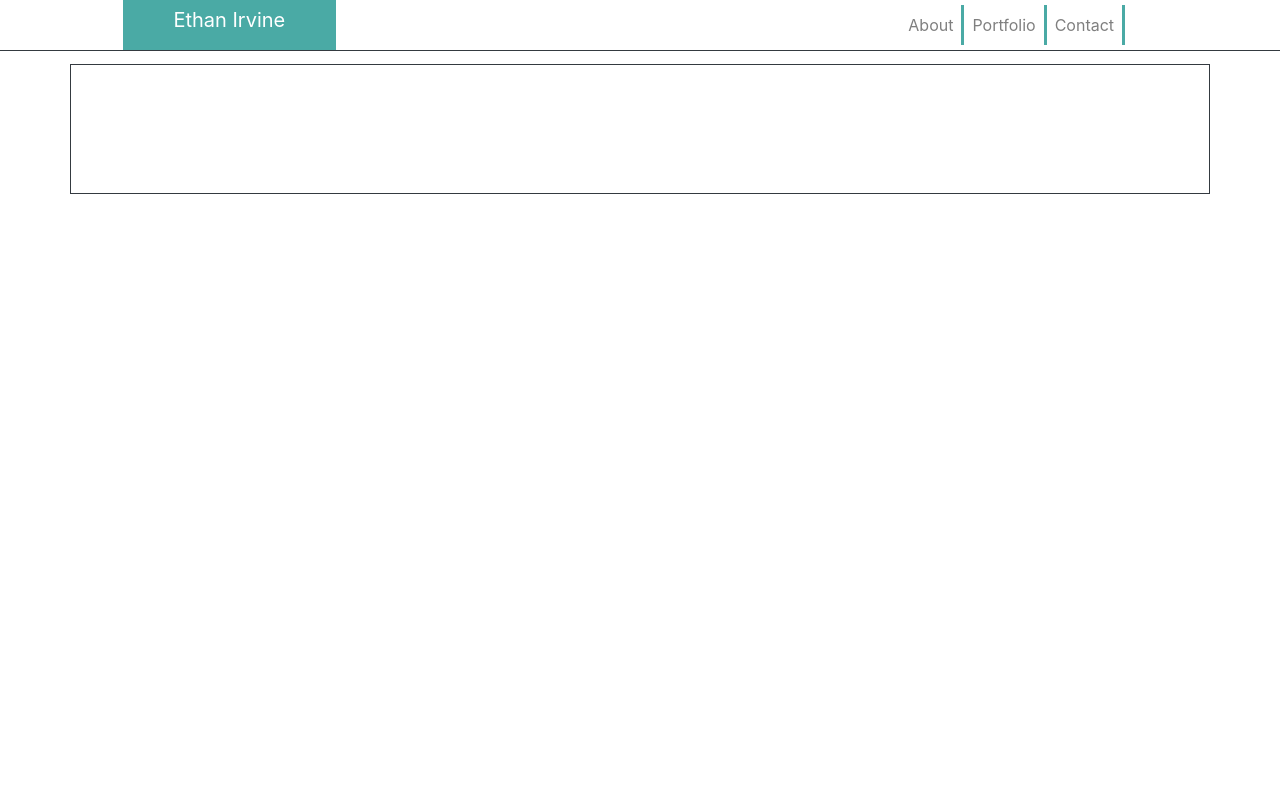
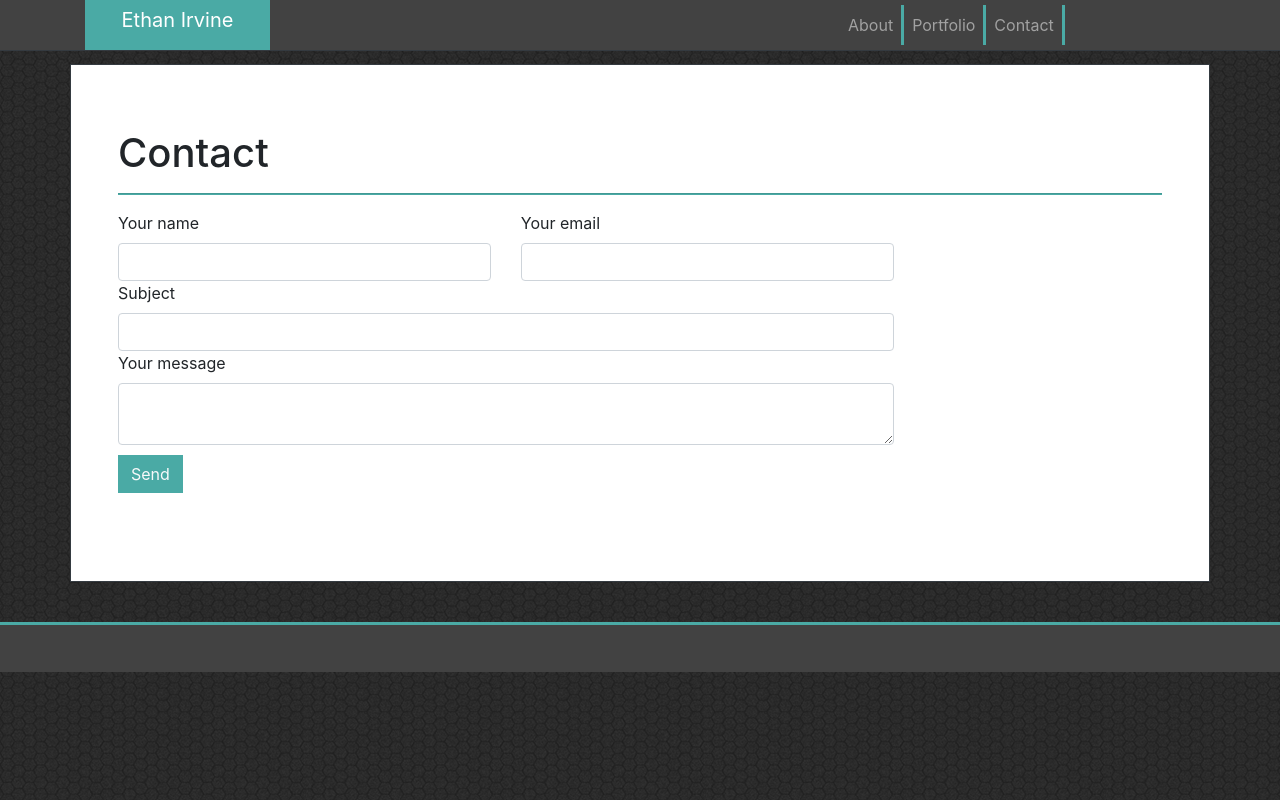
Before and after one commit to Ethan25Irvine/Portfolio-Page, a plain HTML site: page contact.html in a window 1280 px wide. Drawn offline with nearby package versions, Linux system fonts and the light colour scheme.

Commit message:
Created a footer using fixed position

```diff
--- a/contact.html
+++ b/contact.html
@@ -7,17 +7,16 @@
 
 <link rel="stylesheet" type="text/css" href="style.css"> -->
 
-<body>
+<body class="body">
 <!-- Navbar -->
+<div>
+    <nav class="navbar navbar-expand-md fixed-top navbar-dark border-bottom border-dark">
         <div class="container">
-    <nav class="navbar navbar-expand-md fixed-top navbar-light border-bottom border-dark">
-        <a class="navbar-brand col-sm-1"></a>
-        <a class="navbar-brand col-sm-2 name text-center">Ethan Irvine</a>
+            <a class="navbar-brand col-sm-4 col-md-3 col-lg-2 name text-center">Ethan Irvine</a>
             <button class="navbar-toggler" type="button" data-toggle="collapse" data-target="#navbarSupportedContent" aria-controls="navbarSupportedContent" aria-expanded="false" aria-label="Toggle navigation">
                 <span class="navbar-toggler-icon"></span>
             </button>
-        <div class="col-sm-5"></div>
-        <div class="collapse navbar-collapse col-sm-4 " id="navbarSupportedContent">
+            <div class="collapse navbar-collapse col-sm-4" id="navbarSupportedContent">
                 <ul class="navbar-nav mr-auto">
                     <li class="nav-item buttons">
                         <a class="nav-link" href="index.html">About</a>
@@ -30,13 +29,82 @@
                     </li>
                 </ul>
             </div>
+        </div>
     </nav>
 </div>
 
 <div class="jumbotron border border-dark container content">
+    <div class="container">
+        <h1>Contact</h1>
+        <hr class="line">
+
+        <!--Section: Contact v.2-->
+        <section class="mb-4">
+            <div class="row">
+
+                <!--Grid column-->
+                <div class="col-md-9 mb-md-0 mb-5">
+                    <form id="contact-form" name="contact-form" action="mail.php" method="POST">
+
+                        <!--Grid row-->
+                        <div class="row">
+
+                            <!--Grid column-->
+                            <div class="col-md-6">
+                                <div class="md-form mb-0">
+                                    <label for="name" class="">Your name</label>
+                                    <input type="text" id="name" name="name" class="form-control">
+                                </div>
+                            </div>
+                            <!--Grid column-->
+
+                            <!--Grid column-->
+                            <div class="col-md-6">
+                                <div class="md-form mb-0">
+                                    <label for="email" class="">Your email</label>
+                                    <input type="text" id="email" name="email" class="form-control">
+                                </div>
+                            </div>
+                            <!--Grid column-->
+                        </div>
+                        <!--Grid row-->
+
+                        <!--Grid row-->
+                        <div class="row">
+                            <div class="col-md-12">
+                                <div class="md-form mb-0">
+                                    <label for="subject" class="">Subject</label>
+                                    <input type="text" id="subject" name="subject" class="form-control">
+                                </div>
+                            </div>
+                        </div>
+                        <!--Grid row-->
+
+                        <!--Grid row-->
+                        <div class="row">
+                            <!--Grid column-->
+                            <div class="col-md-12">
+                                <div class="md-form">
+                                    <label for="message">Your message</label>
+                                    <textarea type="text" id="message" name="message" rows="2" class="form-control md-textarea"></textarea>
+                                </div>
+                            </div>
+                        </div>
+                        <!--Grid row-->
+                    </form>
+                    <div class="text-center text-md-left">
+                        <a class="btn text-light contact-send" onclick="document.getElementById('contact-form').submit();">Send</a>
+                    </div>
+                    <div class="status"></div>
+                </div>
+                <!--Grid column-->
+            </div>
+        </section>
+        <!--Section: Contact v.2-->
+    </div>
 </div>
 
-
+<footer class="static-bottom footer"></footer>
 
     <script src="https://code.jquery.com/jquery-3.2.1.slim.min.js" integrity="sha384-KJ3o2DKtIkvYIK3UENzmM7KCkRr/rE9/Qpg6aAZGJwFDMVNA/GpGFF93hXpG5KkN" crossorigin="anonymous"></script>
     <script src="https://cdnjs.cloudflare.com/ajax/libs/popper.js/1.12.9/umd/popper.min.js" integrity="sha384-ApNbgh9B+Y1QKtv3Rn7W3mgPxhU9K/ScQsAP7hUibX39j7fakFPskvXusvfa0b4Q" crossorigin="anonymous"></script>
--- a/style.css
+++ b/style.css
@@ -1,8 +1,8 @@
 .navbar {
         color: #ffffff;
-        background-color: #ffffff;
+        background-color: rgb(66, 66, 66);
         padding: 0;
-        /* margin: 10px */
+
 }
 
 .name {
@@ -26,7 +26,26 @@
 }
 
 .line {
-        width: 100%;
+
         height: 1px;
-        background-color: black;
+        background-color: #4aaaa5;
 }
+
+.body {
+        background-image: url(images/dark-honeycomb.png)
+}
+
+.contact-send {
+        background-color: #4aaaa5;
+        color: #ffffff;
+        border-radius: 0;
+        margin: 10px 0 0 0 ;
+}
+
+.footer {
+        background-color: rgb(66, 66, 66);
+        height: 50px;
+        border-style: solid none none none;
+        border-color: #4aaaa5;
+
+}
```
Also changed, not shown: index.html (+3 -3 lines), portfolio.html (+14 -7 lines), images/dark-honeycomb.png (added), images/light_honeycomb.png (added), 1 other file. Lines whose indentation alone changed are shown as unchanged.
